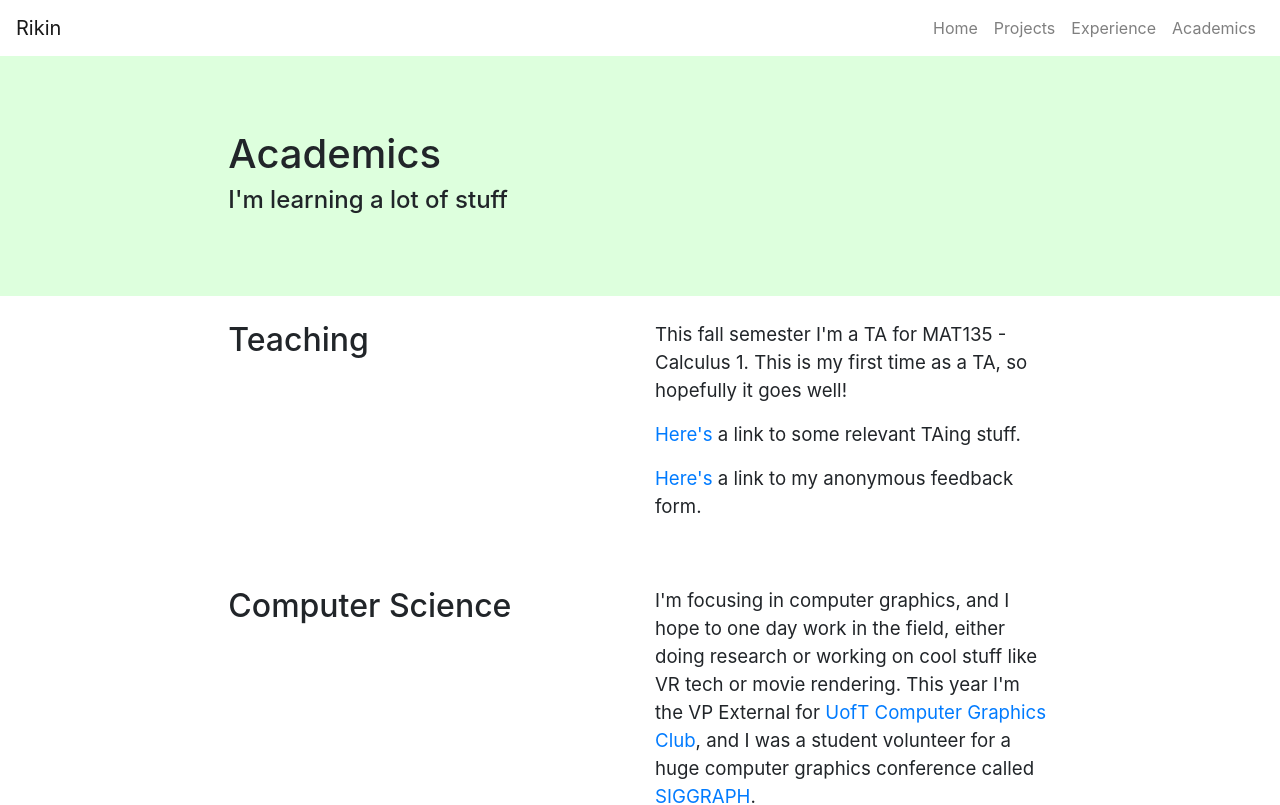
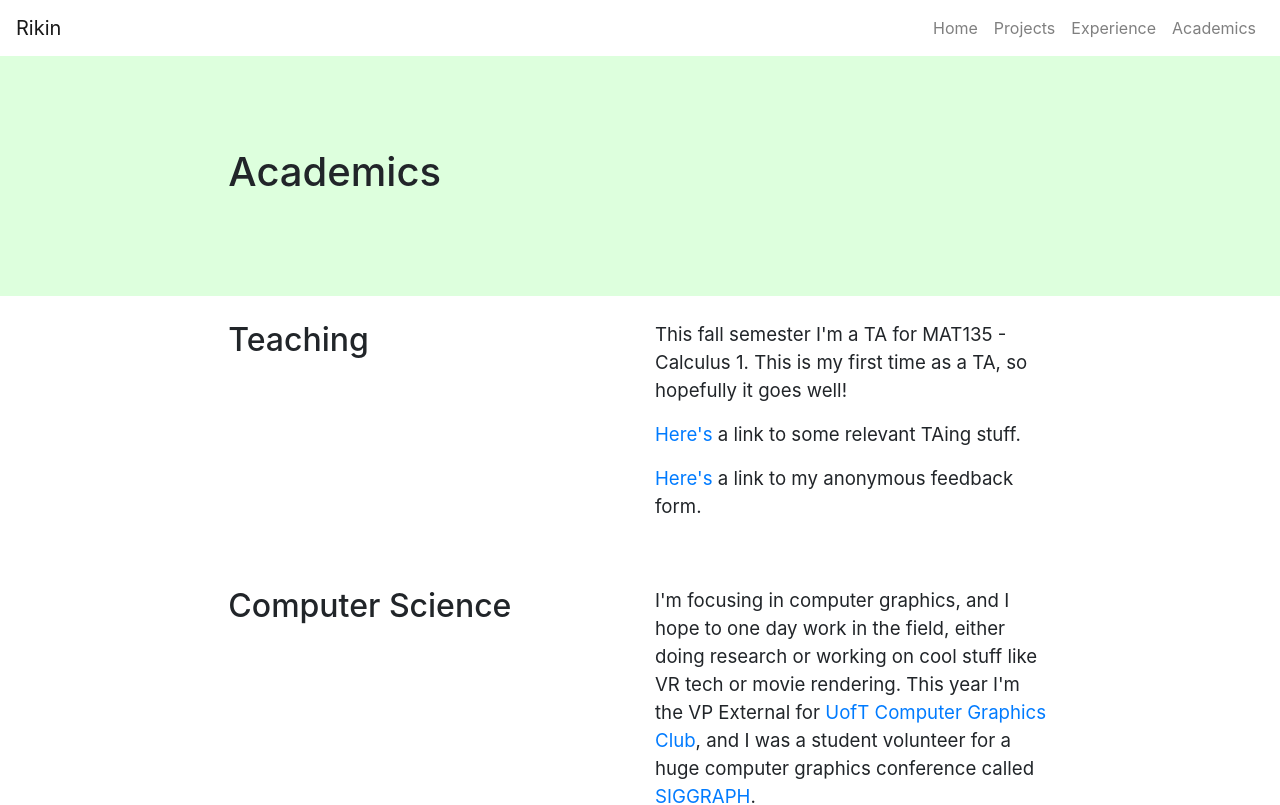
Before and after one commit to rikingurditta/website, a React (Create React App) app in the folder website/: page /#/academics in a window 1280 px wide. Shown: the top 805 px of the page. Built offline with nearby package versions, Linux system fonts and the light colour scheme.

Commit message:
Removed subtitles from pages

```diff
--- a/website/src/pages/Academics.js
+++ b/website/src/pages/Academics.js
@@ -11,7 +11,6 @@ export default function Academics() {
             <TitleRow style={{backgroundColor: '#DDFFDD'}}>
                 <Col md={4} className="my-auto">
                     <h1>Academics</h1>
-                    <h4>I'm learning a lot of stuff</h4>
                 </Col>
                 <Col md={4}/>
             </TitleRow>
--- a/website/src/pages/Experience.js
+++ b/website/src/pages/Experience.js
@@ -10,7 +10,6 @@ export default function Experience() {
             <TitleRow style={{backgroundColor: '#FFDDDD'}}>
                 <Col md={4} className="my-auto">
                     <h1>My experience</h1>
-                    <h4>I've done a lot of stuff</h4>
                 </Col>
                 <Col md={4}/>
             </TitleRow>
--- a/website/src/pages/Projects.js
+++ b/website/src/pages/Projects.js
@@ -23,7 +23,6 @@ export default function Projects(props) {
             <TitleRow style={{backgroundColor: '#DDDDFF'}}>
                 <Col md={4} className="my-auto">
                     <h1>Projects</h1>
-                    <h4>I do a lot of stuff</h4>
                 </Col>
                 <Col md={4}/>
             </TitleRow>
```
